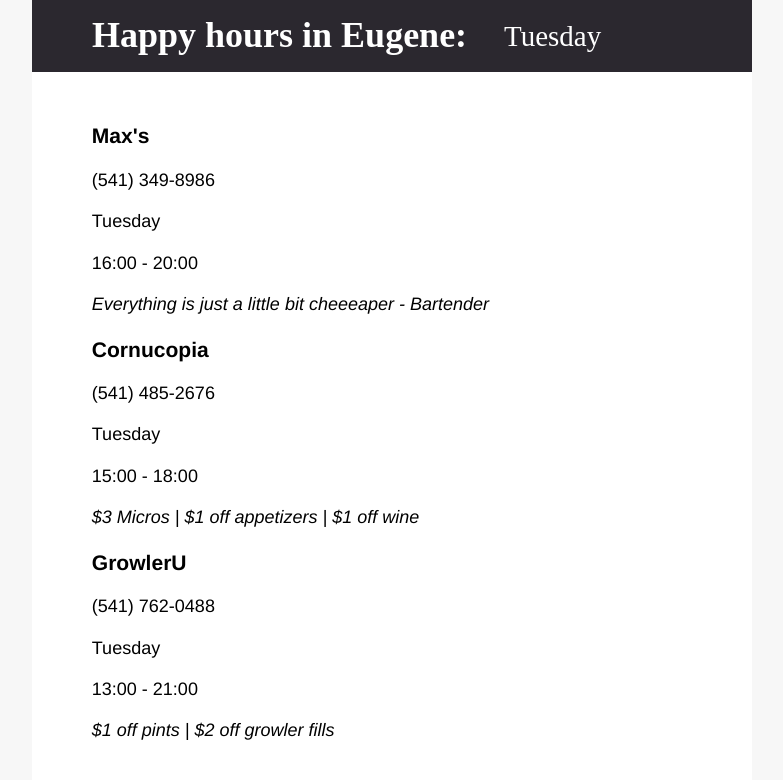
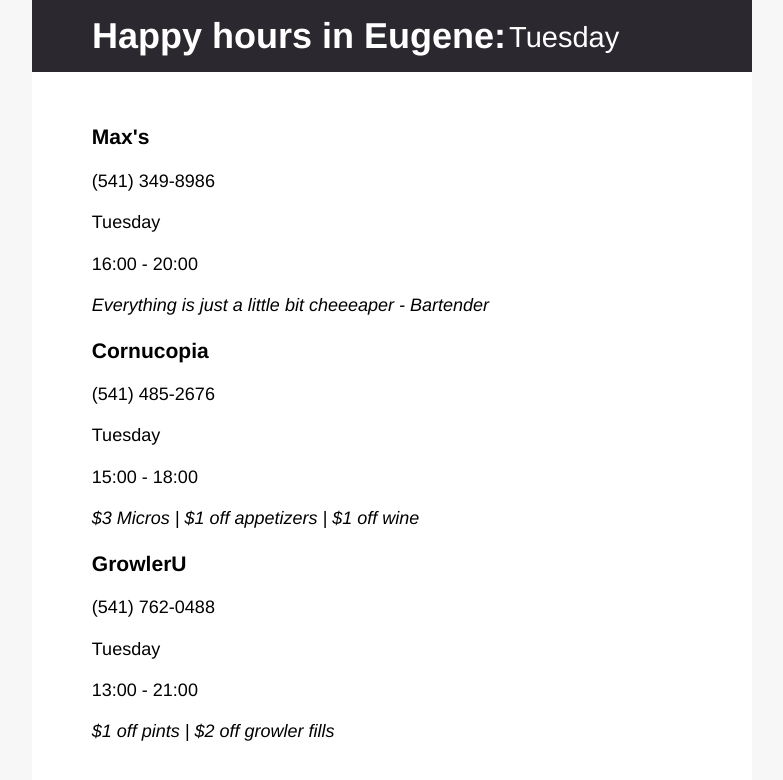
Before and after one commit to dailyemerald/happyhour, a website: page public/index.html in a window 1280 px wide. Shown: the whole page, without its empty margins (248-1031 px from the left). Drawn offline with nearby package versions, Linux system fonts and the light colour scheme.

Commit message:
Removed exo

```diff
--- a/public/style.css
+++ b/public/style.css
@@ -1,7 +1,7 @@
 body {
 	margin: 0;
 	padding: 0;
-	font-family: "Helvetica Neue";
+
 	font-weight: 300;
 	font-size: 18px;
 	line-height: 1.3em;
@@ -17,13 +17,11 @@
 header, section {
 	padding: 1.1em;
 	background: #FFF;
-
-
 }
 
 h1{
 	margin-left:60px;
-	font-family: 'Exo';
+	font-family: "Helvetica Neue";
 	font-weight:600;
 
 }
@@ -31,18 +29,21 @@
 
 	position:relative;
 	background-color:;
-	margin-left:40px;
-	font-family: 'Exo';
+	margin-left:45px;
+	font-family: "Helvetica Neue";
 	font-size:29px;
 	font-weight:200;
 	color:#FFF;
 	z-index:1;
 	padding-left:60%;
-	padding-top:25px;
+	padding-top:26px;
 }
 
 ul {
 	list-style-type:none;
+}
+li {
+	font-family: "Helvetica Neue";
 }
 .nav {
 	background-color:#2b282f;
@@ -58,7 +59,7 @@
 	border-left: 0px solid #CCC;
 	border-right: 0px solid #CCC;
 	height: 72px;
-	font-family: 'Exo';
+	font-family: "Helvetica Neue";
 	font-weight:400;
 
 }
```
